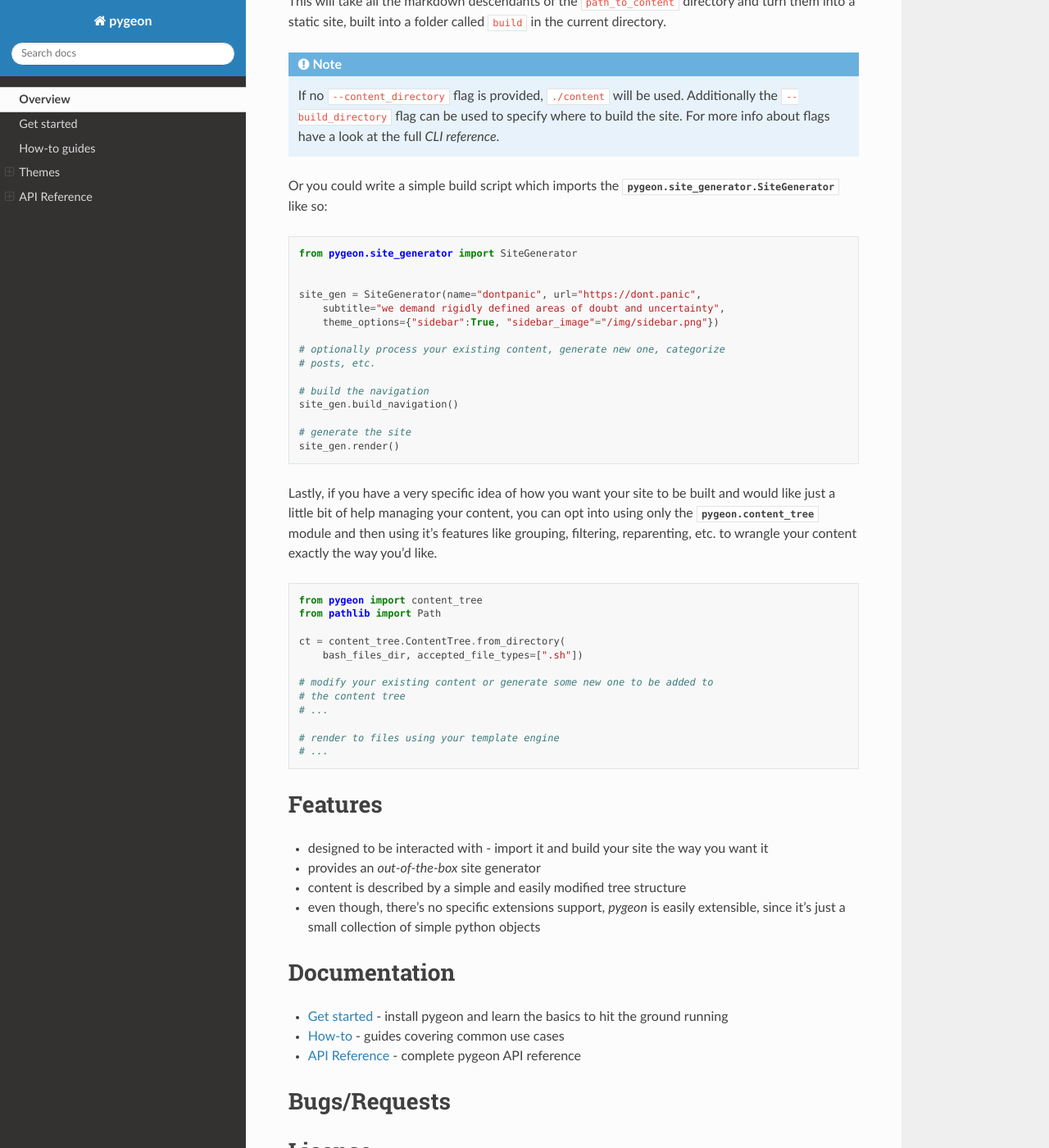
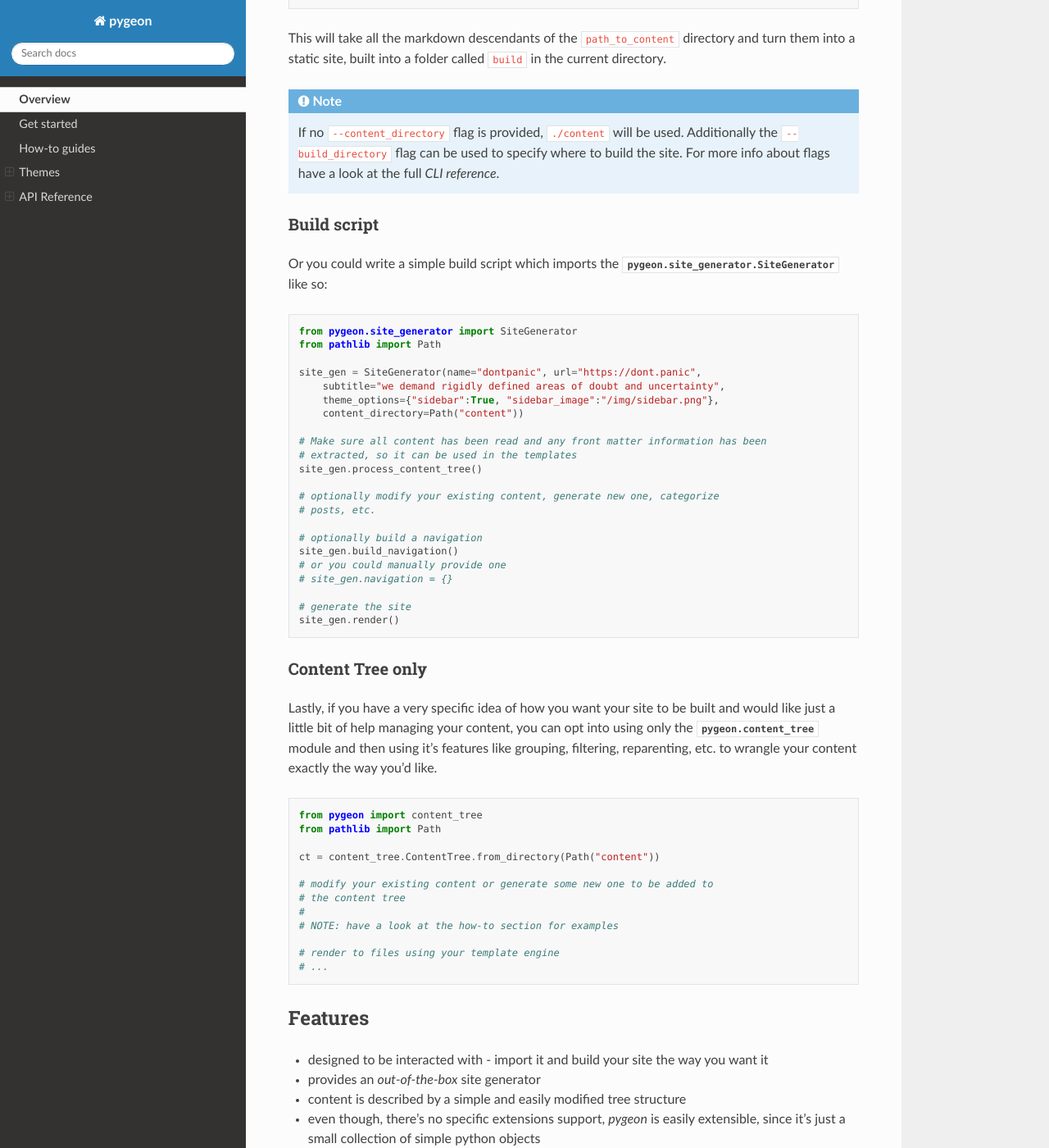
Before and after one commit to vshotarov/lamya, a Sphinx documentation site: the page built from docs/source/index.rst, in a window 1280 px wide and 1400 px high, scrolled down 493 px. Shown: the whole window at 82% size. Built offline with Sphinx 7.4.7 and the Read the Docs theme 2.0.0, drawn with Linux system fonts in a browser that asks for light colours.

Commit message:
Make sure examples on index page of docs are working

```diff
--- a/docs/source/index.rst
+++ b/docs/source/index.rst
@@ -6,7 +6,9 @@ generator and a framework for building your own custom ones.
 ``pygeon`` requires: Python 3.8+.
 
 Quickstart
-===============
+----------
+CLI
+~~~
 You can run ``pygeon``'s static site generator as a module to turn a directory
 of markdown files into a static site::
 
@@ -21,27 +23,38 @@ current directory.
    Additionally the ``--build_directory`` flag can be used to specify where to
    build the site. For more info about flags have a look at the full `CLI reference`.
 
+Build script
+~~~~~~~~~~~~
 Or you could write a simple build script which imports the
 :class:`pygeon.site_generator.SiteGenerator` like so:
 
 .. code-block:: python
 
-   from pygeon.site_generator import SiteGenerator
+    from pygeon.site_generator import SiteGenerator
+    from pathlib import Path
 
+    site_gen = SiteGenerator(name="dontpanic", url="https://dont.panic",
+        subtitle="we demand rigidly defined areas of doubt and uncertainty",
+        theme_options={"sidebar":True, "sidebar_image":"/img/sidebar.png"},
+        content_directory=Path("content"))
 
-   site_gen = SiteGenerator(name="dontpanic", url="https://dont.panic",
-       subtitle="we demand rigidly defined areas of doubt and uncertainty",
-       theme_options={"sidebar":True, "sidebar_image"="/img/sidebar.png"})
+    # Make sure all content has been read and any front matter information has been
+    # extracted, so it can be used in the templates
+    site_gen.process_content_tree()
 
-   # optionally process your existing content, generate new one, categorize
-   # posts, etc.
+    # optionally modify your existing content, generate new one, categorize
+    # posts, etc.
 
-   # build the navigation
-   site_gen.build_navigation()
+    # optionally build a navigation
+    site_gen.build_navigation()
+    # or you could manually provide one
+    # site_gen.navigation = {}
 
-   # generate the site
-   site_gen.render()
+    # generate the site
+    site_gen.render()
 
+Content Tree only
+~~~~~~~~~~~~~~~~~
 Lastly, if you have a very specific idea of how you want your site to be built
 and would like just a little bit of help managing your content, you can opt
 into using only the :mod:`pygeon.content_tree` module and then using it's
@@ -53,18 +66,18 @@ exactly the way you'd like.
     from pygeon import content_tree
     from pathlib import Path
 
-    ct = content_tree.ContentTree.from_directory(
-        bash_files_dir, accepted_file_types=[".sh"])
+    ct = content_tree.ContentTree.from_directory(Path("content"))
 
     # modify your existing content or generate some new one to be added to
     # the content tree
-    # ...
+    #
+    # NOTE: have a look at the how-to section for examples
 
     # render to files using your template engine
     # ...
 
 Features
-========
+--------
 - designed to be interacted with - import it and build your site the way you want it
 - provides an *out-of-the-box* site generator
 - content is described by a simple and easily modified tree structure
@@ -72,17 +85,17 @@ Features
   easily extensible, since it's just a small collection of simple python objects
 
 Documentation
-=============
+-------------
 - :doc:`Get started <get-started>` - install pygeon and learn the basics to hit
   the ground running
 - :doc:`How-to <how-to>` - guides covering common use cases
 - :doc:`API Reference <reference>` - complete pygeon API reference
 
 Bugs/Requests
-=============
+-------------
 
 License
-=======
+-------
 
 .. toctree::
    :hidden:
```
Also changed, not shown: 2 other files.
